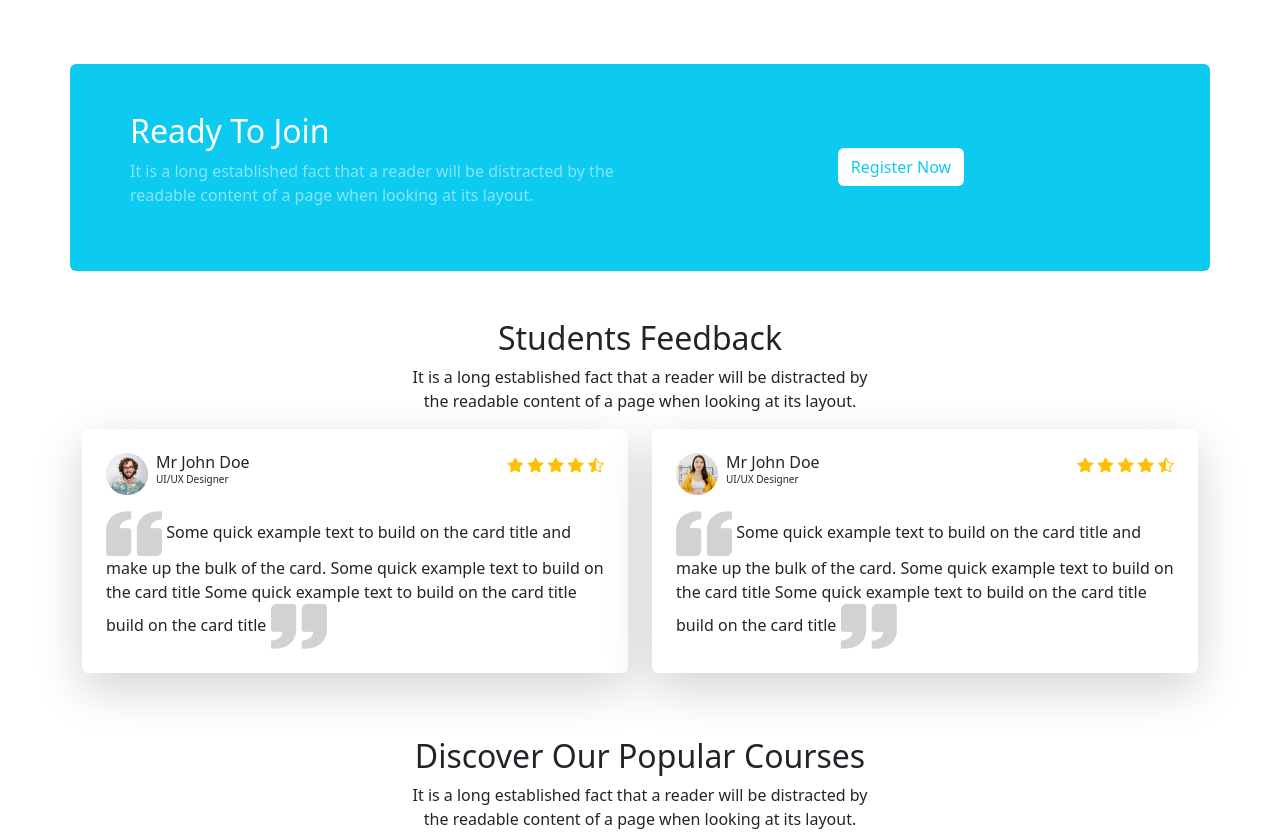
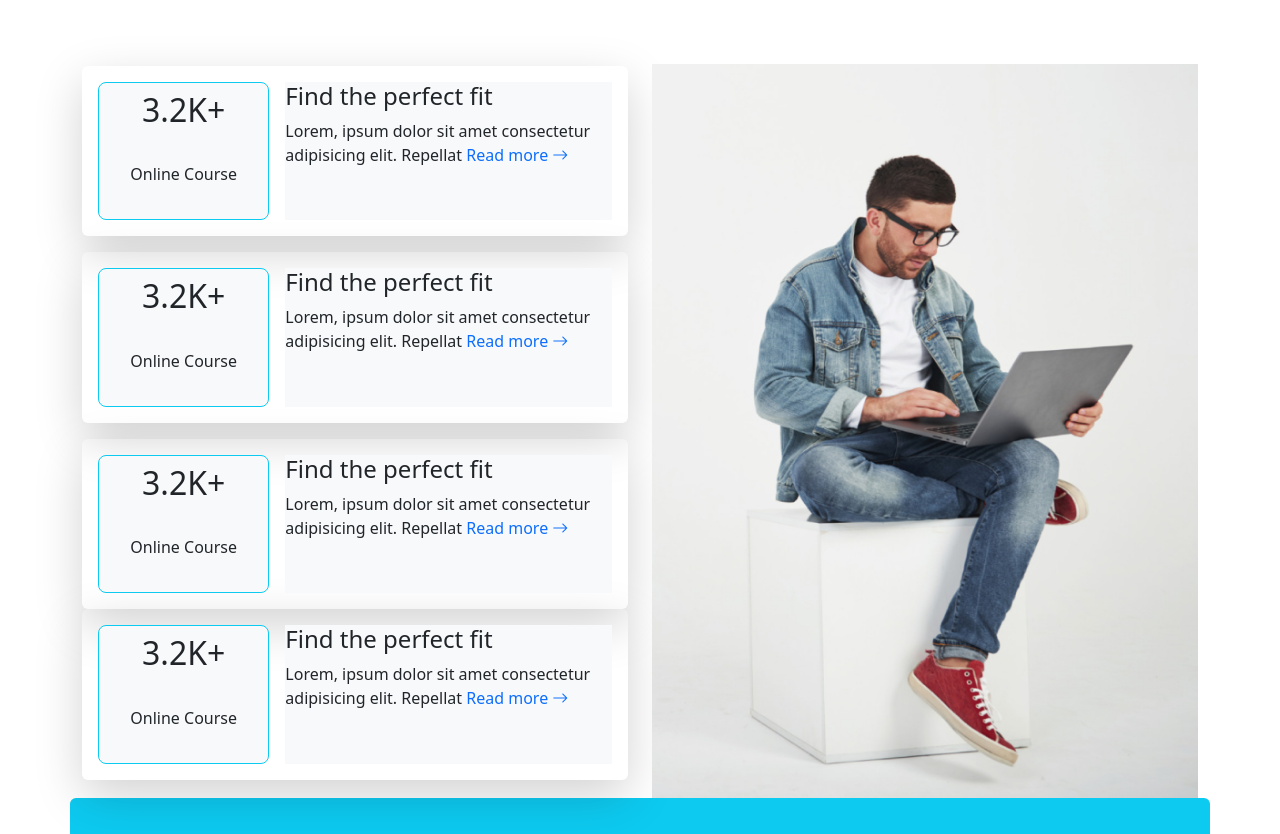
Before and after one commit to aminul-islam01101/edu-care, a plain HTML site: page index.html in a window 1280 px wide. Shown: the part 1531-2365 px from the top of the page. Drawn offline with nearby package versions, Linux system fonts and the light colour scheme.

Commit message:
All markup done

```diff
--- a/index.html
+++ b/index.html
@@ -274,6 +274,7 @@
               </div>
             </div>
           </div>
+
           <div class="col d-none d-lg-block">
             <!-- card-1 -->
             <div class="card mb-3">
@@ -349,11 +350,129 @@
             </div>
           </div>
         </div>
-        <a href="" class="btn btn-primary d-inline-block mt-5 position-relative top-50 start-50 translate-middle">See More Courses</a>
+        <a
+          href=""
+          class="btn btn-primary d-inline-block mt-5 position-relative top-50 start-50 translate-middle"
+          >See More Courses</a
+        >
       </div>
     </section>
 
     <!-- Course Section end -->
+
+    <!-- Strength Section Starts -->
+
+    <div class="container">
+      <div
+        class="row align-items-center row-cols-1 flex-column-reverse flex-md-row row-cols-md-2"
+      >
+        <div class="col">
+          <!-- Blog-1 -->
+          <div
+            class="d-flex gap-3 shadow-lg rounded-2 p-3 mb-3 mb-md-4 mb-lg-5 mb-xl-3 flex-md-column flex-lg-row"
+          >
+            <div
+              class="col-4 d-md-flex flex-lg-column col-md-12 col-lg-4 align-items-center justify-content-center border border-info rounded-3 bg-light text-center gap-md-3 gap-lg-0"
+            >
+              <h2 class="p-2">3.2K+</h2>
+              <p class="px-1 alert">Online Course</p>
+            </div>
+
+            <article class="bg-light">
+              <h4>Find the perfect fit</h4>
+              <p class="mb-0 d-inline">
+                Lorem, ipsum dolor sit amet consectetur adipisicing elit.
+                Repellat
+              </p>
+              <a class="text-decoration-none" href="#"
+                >Read more <i class="bi bi-arrow-right"></i>
+              </a>
+            </article>
+          </div>
+
+          <!-- Blog-2 -->
+          <div
+            class="d-flex gap-3 shadow-lg rounded-2 p-3 mb-3 mb-md-0 mb-lg-5 mb-xl-3  flex-md-column flex-lg-row"
+          >
+            <div
+              class="col-4 d-md-flex flex-lg-column col-md-12 col-lg-4 align-items-center justify-content-center border border-info rounded-3 bg-light text-center gap-md-3 gap-lg-0"
+            >
+              <h2 class="p-2">3.2K+</h2>
+              <p class="px-1 alert">Online Course</p>
+            </div>
+
+            <article class="bg-light">
+              <h4>Find the perfect fit</h4>
+              <p class="mb-0 d-inline">
+                Lorem, ipsum dolor sit amet consectetur adipisicing elit.
+                Repellat
+              </p>
+              <a class="text-decoration-none" href="#"
+                >Read more <i class="bi bi-arrow-right"></i>
+              </a>
+            </article>
+          </div>
+
+          <!-- blog-3 -->
+          <div class="d-md-none d-lg-block">
+            <div
+              class="d-flex gap-3 shadow-lg rounded-2 p-3 flex-md-column flex-lg-row"
+            >
+              <div
+                class="col-4 d-md-flex flex-lg-column col-md-12 col-lg-4 align-items-center justify-content-center border border-info rounded-3 bg-light text-center gap-md-3 gap-lg-0"
+              >
+                <h2 class="p-2">3.2K+</h2>
+                <p class="px-1 alert">Online Course</p>
+              </div>
+              <article class="bg-light">
+                <h4>Find the perfect fit</h4>
+                <p class="mb-0 d-inline">
+                  Lorem, ipsum dolor sit amet consectetur adipisicing elit.
+                  Repellat
+                </p>
+                <a class="text-decoration-none" href="#"
+                  >Read more <i class="bi bi-arrow-right"></i>
+                </a>
+              </article>
+            </div>
+          </div>
+
+          <!-- blog-4 -->
+          <div class="d-none d-xl-block
+           ">
+            <div
+              class="d-flex gap-3 shadow-lg rounded-2 p-3 mb-3 flex-md-column flex-lg-row"
+            >
+              <div
+                class="col-4 d-md-flex flex-lg-column col-md-12 col-lg-4 align-items-center justify-content-center border border-info rounded-3 bg-light text-center gap-md-3 gap-lg-0"
+              >
+                <h2 class="p-2">3.2K+</h2>
+                <p class="px-1 alert">Online Course</p>
+              </div>
+              <article class="bg-light">
+                <h4>Find the perfect fit</h4>
+                <p class="mb-0 d-inline">
+                  Lorem, ipsum dolor sit amet consectetur adipisicing elit.
+                  Repellat
+                </p>
+                <a class="text-decoration-none" href="#"
+                  >Read more <i class="bi bi-arrow-right"></i>
+                </a>
+              </article>
+            </div>
+          </div>
+
+
+
+        </div>
+
+        <div class="col-5 mb-3 mb-md-0">
+          <img class="img-fluid" src="./images/working.png" alt="" />
+        </div>
+      </div>
+    </div>
+
+    <!-- Strength Section end -->
 
     <!-- Register Section starts -->
 
@@ -505,12 +624,6 @@
                 </div>
               </div>
             </div>
-          </div>
-
-
-
-
-
           </div>
         </div>
       </div>
```
Also changed, not shown: new.html (added, +41 -0 lines).
